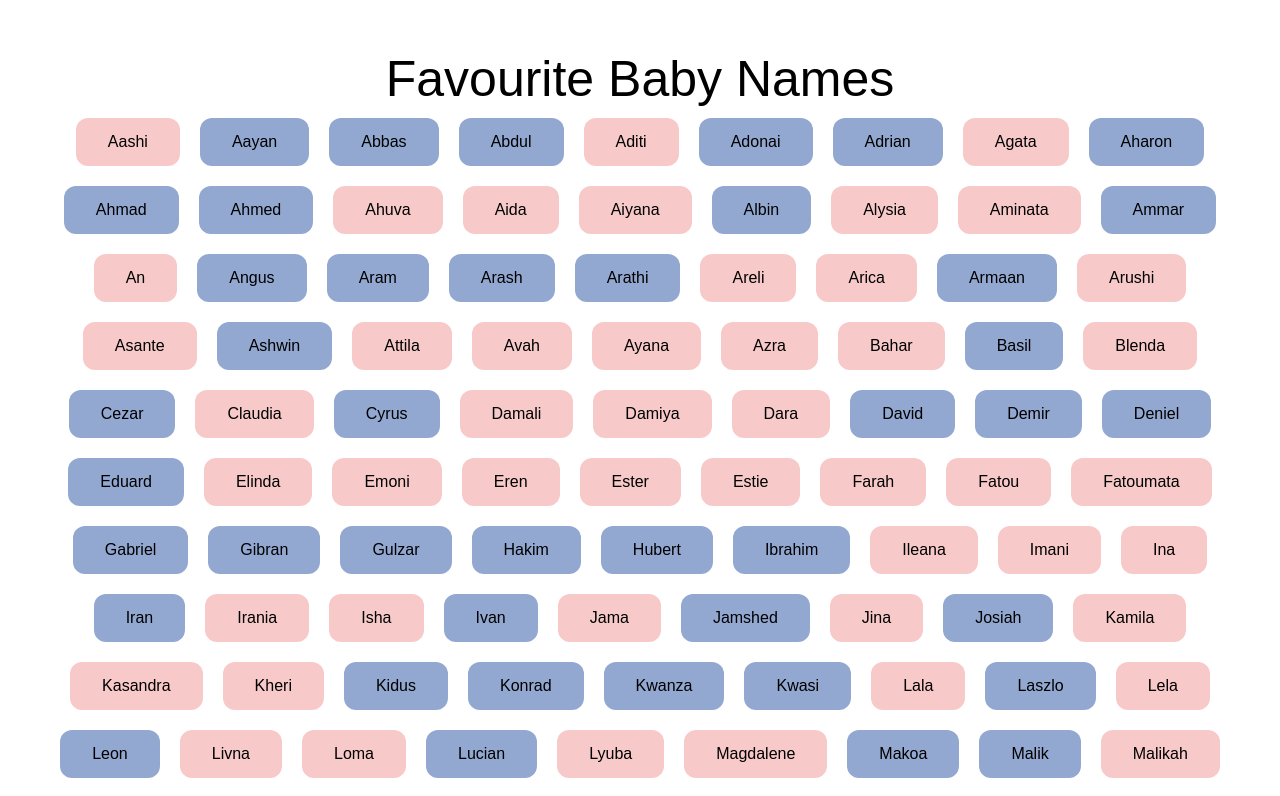
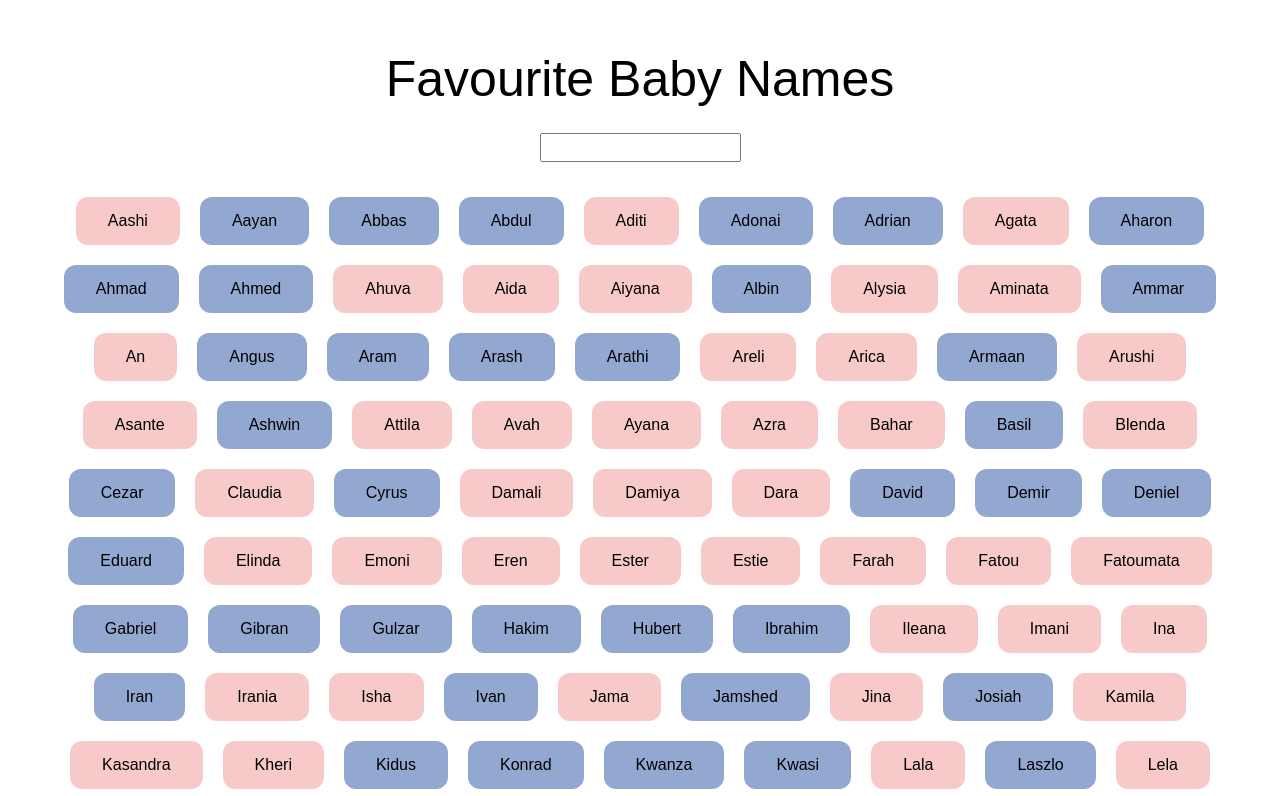
Before and after one commit to NobeenIslam/baby-names-nobeen, a React (Create React App) app: page / in a window 1280 px wide. Shown: the top 796 px of the page. Built offline with nearby package versions, Linux system fonts and the light colour scheme.

Commit message:
Moved other functions to utils and created and styled searchBar

```diff
--- a/public/style.css
+++ b/public/style.css
@@ -7,6 +7,11 @@ body {
 
 header {
     font-size: 50px;
+}
+
+input{
+  margin: 25px;
+  padding: 5px 10px
 }
 
 .m{
--- a/src/components/MainContent.tsx
+++ b/src/components/MainContent.tsx
@@ -1,7 +1,8 @@
 import ButtonElement from "./ButtonElement";
 import babyNamesData from "../babyNamesData";
 import babyProps from "./babyProps";
-import alphaBeticalSort from "./alphabeticalSort";
+import alphaBeticalSort from "../utils/alphabeticalSort";
+import SearchBar from "./SearchBar";
 
 function MainContent(): JSX.Element {
     const sortedBabyNames = babyNamesData.sort(alphaBeticalSort)
@@ -10,7 +11,13 @@ function MainContent(): JSX.Element {
             <ButtonElement key={baby.id} name={baby.name} sex={baby.sex} />
         )
     );
-return <section>{babyNameButtons}</section>;
+return (
+    <>
+        <SearchBar/>
+        <section>{babyNameButtons}</section>
+    </>
+
+    );
 }
 
 export default MainContent;
--- /dev/null
+++ b/src/components/SearchBar.tsx
@@ -0,0 +1,16 @@
+import { useState } from "react";
+
+function SearchBar(): JSX.Element {
+  const [nameSearch, setTypedMessage] = useState("");
+
+  return (
+      <input
+        value={nameSearch}
+        onChange={(event) => {
+          setTypedMessage(event.target.value);
+        }}
+      />
+  );
+}
+
+export default SearchBar;
--- a/src/components/alphabeticalSort.ts
+++ b/src/utils/alphabeticalSort.ts
@@ -1,4 +1,4 @@
-import babyProps from "./babyProps";
+import babyProps from "../components/babyProps"
 
 function alphaBeticalSort (a:babyProps, b:babyProps):number {
     const textA = a.name.toUpperCase();
```
